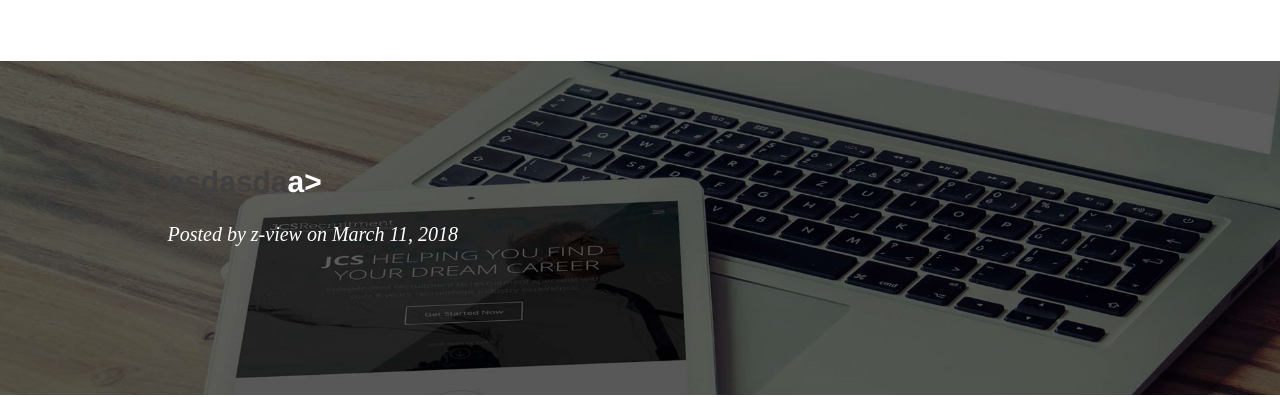
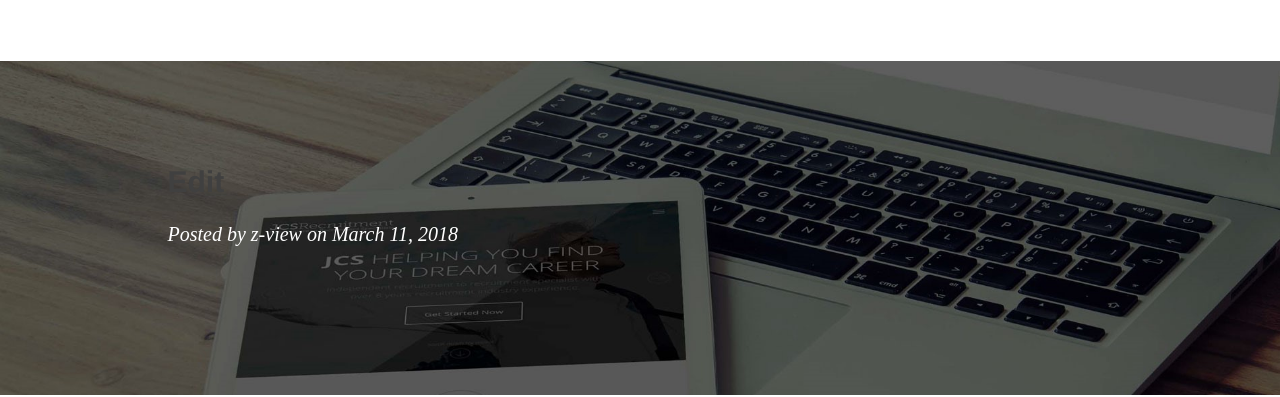
Before and after one commit to liam-lian/z-view.github.io, a Jekyll site: the page built from _posts/2017-10-15-动态规划.md, in a window 1280 px wide. Shown: the top 397 px of the page. Built offline with Jekyll 4.4.1, drawn with Linux system fonts in a browser that asks for light colours; nearby versions of some CDN libraries; our own code applies the rules of GitHub Pages for plain Markdown files; comment, search, counter and statistics services are not loaded.

Commit message:
add edit function

```diff
--- a/_layouts/post.html
+++ b/_layouts/post.html
@@ -13,7 +13,7 @@ layout: default
                         <a class="tag" href="/tags/#{{ tag }}" title="{{ tag }}">{{ tag }}</a>
                         {% endfor %}
                     </div>
-                    <h1>{{ page.title }}<h2><a href={{page.address}}>asdasda</a>a></h2></h1>
+                    <h1>{{ page.title }}<h2><a href="https://z-view.github.io/{{post.title}}">Edit</a></h2></h>
                     {% comment %}
                         always create a h2 for keeping the margin
                     {% endcomment %}
```
